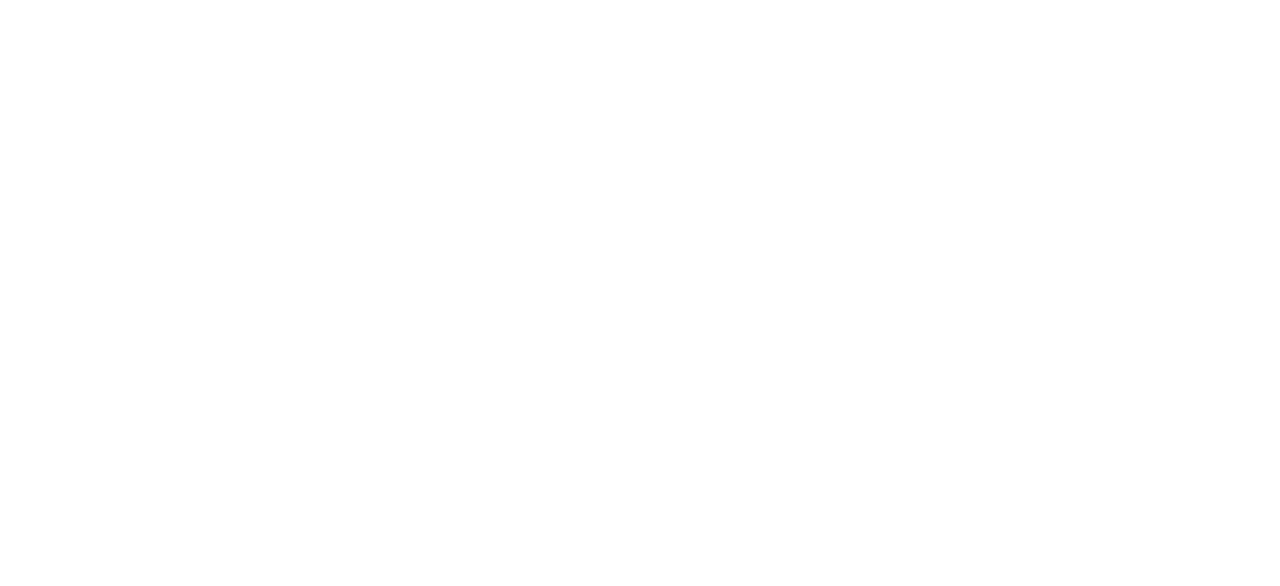
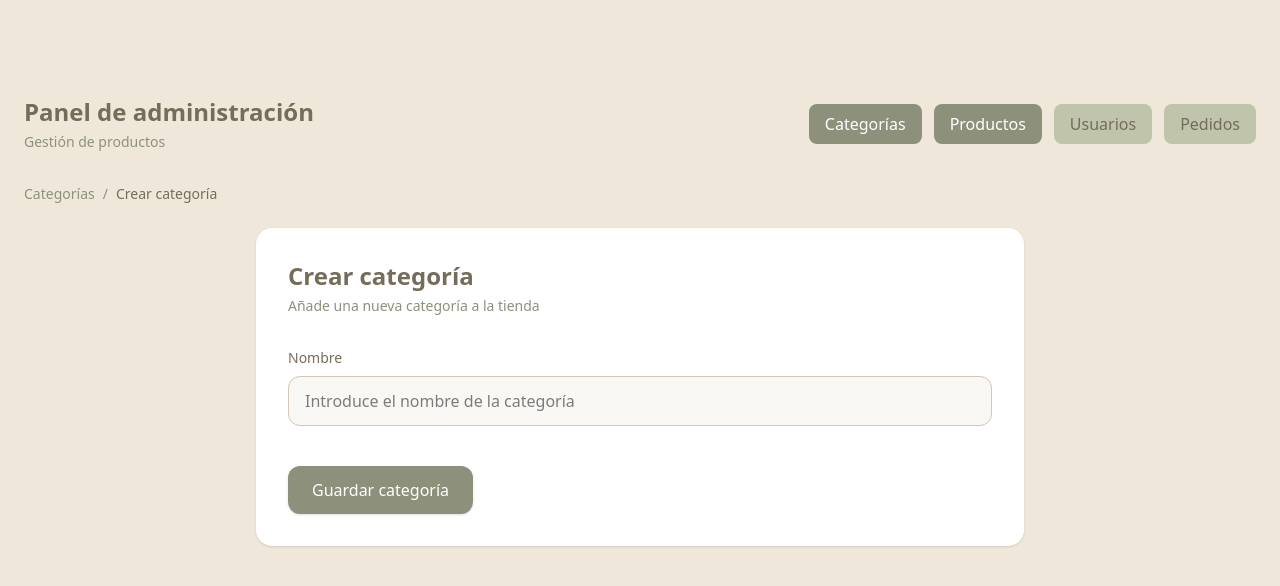
Before and after one commit to manuela217/handmade-shop-frontend, an Angular app: page /admin/categories/add in a window 1280 px wide. Before the commit this address led to /. Shown: the top 586 px of the page. Built offline with nearby package versions, Linux system fonts and the light colour scheme; a web font is replaced by a local one.

Commit message:
Implement category creation functionality

```diff
--- a/src/app/app-module.ts
+++ b/src/app/app-module.ts
@@ -14,6 +14,7 @@
 import { ProductEditComponent } from './features/admin/products/product-edit/product-edit.component';
 import { ToastrModule } from 'ngx-toastr';
 import { CategoryListComponent } from './features/admin/categories/category-list/category-list.component';
+import { CategoryAddComponent } from './features/admin/categories/category-add/category-add.component/category-add.component';
 
 @NgModule({
   declarations: [
@@ -26,6 +27,7 @@
     ProductAddComponent,
     ProductEditComponent,
     CategoryListComponent,
+    CategoryAddComponent,
   ],
   imports: [
     BrowserModule,
--- a/src/app/app-routing-module.ts
+++ b/src/app/app-routing-module.ts
@@ -5,6 +5,7 @@
 import { ProductAddComponent } from './features/admin/products/product-add/product-add.component';
 import { ProductEditComponent } from './features/admin/products/product-edit/product-edit.component';
 import { CategoryListComponent } from './features/admin/categories/category-list/category-list.component';
+import { CategoryAddComponent } from './features/admin/categories/category-add/category-add.component/category-add.component';
 
 const routes: Routes = [
   { path: '', component: HomeComponent },
@@ -12,6 +13,7 @@
   { path: 'admin/products/add', component: ProductAddComponent },
   { path: 'admin/products/edit/:id', component: ProductEditComponent },
   { path: 'admin/categories', component: CategoryListComponent },
+  { path: 'admin/categories/add', component: CategoryAddComponent },
 ];
 
 @NgModule({
--- /dev/null
+++ b/src/app/features/admin/categories/category-add/category-add.component/category-add.component.html
@@ -0,0 +1,90 @@
+<div class="bg-[#efe8da] min-h-screen pt-24 px-6">
+
+    <!-- Header admin -->
+    <app-header-admin></app-header-admin>
+
+    <!-- Breadcrumb -->
+    <div class="max-w-7xl mx-auto mb-6">
+
+      <nav class="flex items-center gap-2 text-sm text-[#8d917b]">
+
+        <a
+          routerLink="/admin/categories"
+          class="hover:text-[#756c59] transition">
+          Categorías
+        </a>
+
+        <span>/</span>
+
+        <span class="text-[#756c59] font-medium">
+          Crear categoría
+        </span>
+
+      </nav>
+
+    </div>
+
+    <!-- Card formulario -->
+    <div class="max-w-3xl mx-auto bg-white rounded-2xl shadow-sm p-8">
+
+      <!-- Título -->
+      <div class="mb-8">
+
+        <h1 class="text-2xl font-semibold text-[#756c59]">
+          Crear categoría
+        </h1>
+
+        <p class="text-sm text-[#8d917b] mt-1">
+          Añade una nueva categoría a la tienda
+        </p>
+
+      </div>
+
+      <!-- Formulario -->
+      <form class="space-y-6">
+
+        <!-- Nombre -->
+        <div>
+
+          <label
+            class="block text-sm font-medium text-[#756c59] mb-2"
+            for="name">
+
+            Nombre
+
+          </label>
+
+          <input
+            [(ngModel)]="name"
+            type="text"
+            id="name"
+            name="name"
+            placeholder="Introduce el nombre de la categoría"
+            autocomplete="off"
+            minlength="3"
+            required
+            class="w-full rounded-xl border border-[#d3c7b6] px-4 py-3 bg-[#faf8f4] focus:outline-none focus:ring-2 focus:ring-[#8d917b]"
+          >
+
+        </div>
+
+        <!-- Botón -->
+        <div class="pt-4">
+
+          <button
+            type="submit"
+            class="bg-[#8d917b] text-white px-6 py-3 rounded-xl hover:bg-[#756c59] transition shadow-sm"
+            (click)="addCategory()"
+            >
+
+            Guardar categoría
+
+          </button>
+
+        </div>
+
+      </form>
+
+    </div>
+
+  </div>
--- /dev/null
+++ b/src/app/features/admin/categories/category-add/category-add.component/category-add.component.ts
@@ -0,0 +1,41 @@
+import { Component, OnInit } from '@angular/core';
+import { CategoryService } from '../../../../../core/services/category.service';
+import { ToastrService } from 'ngx-toastr';
+import { ActivatedRoute, Router } from '@angular/router';
+import { Category } from '../../../../../shared/models/category';
+
+@Component({
+  selector: 'app-category-add',
+  standalone: false,
+  templateUrl: './category-add.component.html',
+})
+export class CategoryAddComponent implements OnInit {
+
+  id?: number;
+  name:string = '';
+
+  constructor(
+    private categoryService:CategoryService,
+    private toastr:ToastrService,
+    private router:Router,
+    private activateRoute:ActivatedRoute,
+  ) {}
+
+  ngOnInit(): void {
+  }
+
+  addCategory() {
+    let category = new Category(null as any, this.name);
+
+    this.categoryService.createCategory(category).subscribe({
+      next: (data) => {
+        this.toastr.success('Categoría añadida correctamente', 'Éxito');
+        this.router.navigate(['/admin/categories']);
+      },
+      error: (err) => {
+        console.error('ERROR:', err);
+        this.toastr.error('No se pudo añadir la categoría', 'Error')
+      }
+    });
+  }
+}
--- a/src/app/features/admin/categories/category-list/category-list.component.html
+++ b/src/app/features/admin/categories/category-list/category-list.component.html
@@ -28,10 +28,10 @@
     <div class="max-w-7xl mx-auto mb-6">
 
       <button
-        class="bg-[#8d917b] text-white px-4 py-2 rounded-lg hover:bg-[#756c59] transition">
-
+        class="bg-[#8d917b] text-white px-4 py-2 rounded-lg hover:bg-[#756c59] transition"
+        routerLink="/admin/categories/add"
+      >
         Crear categoría
-
       </button>
 
     </div>
```
